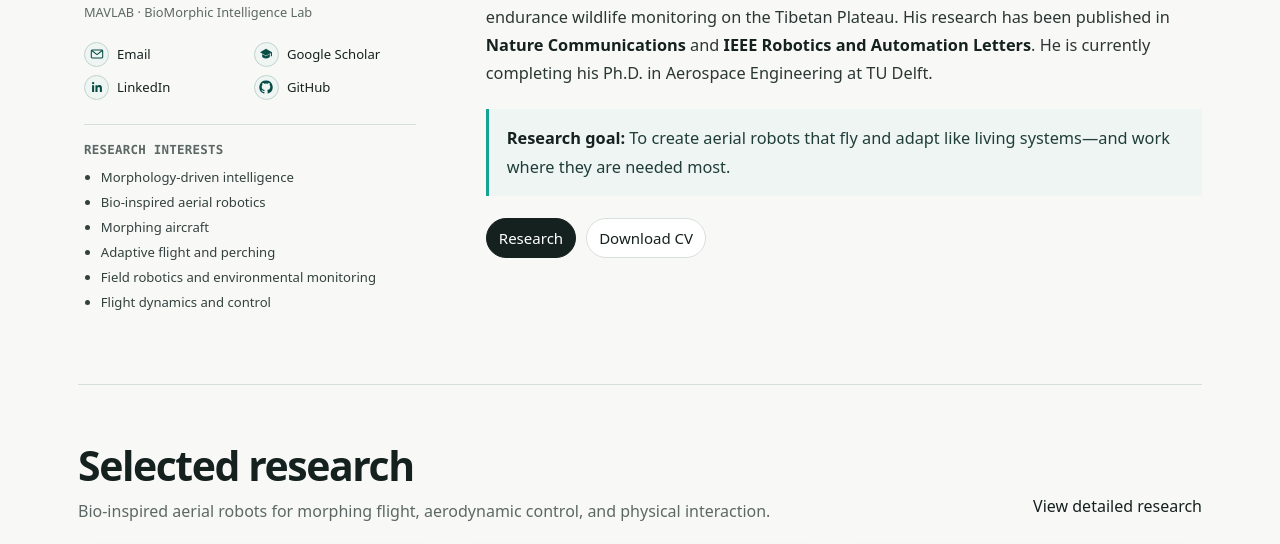
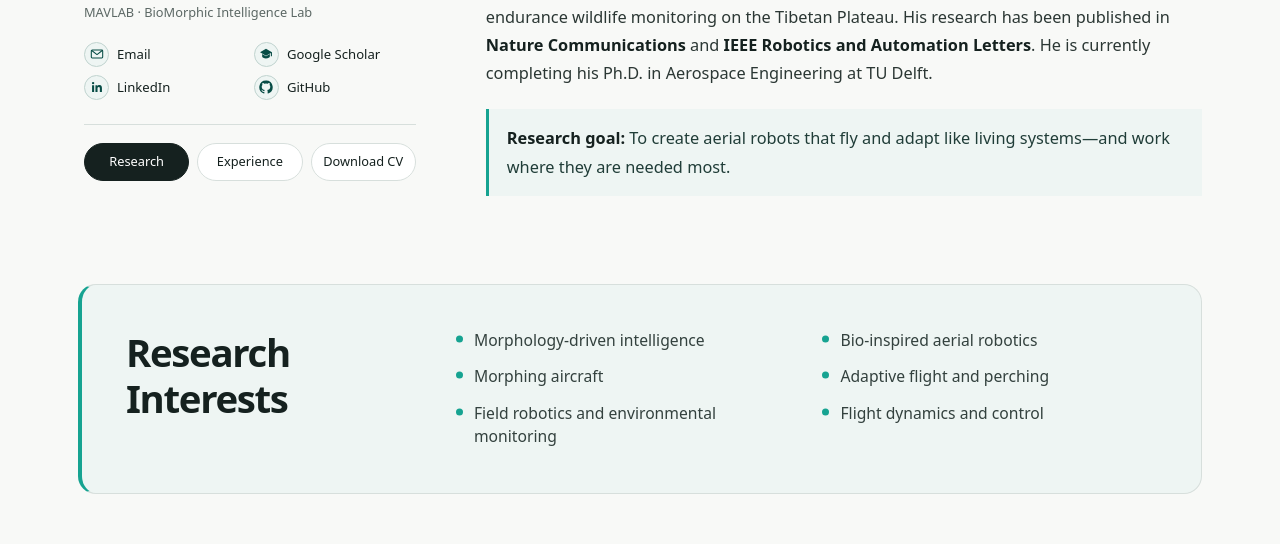
Before and after one commit to Liming-Zheng/Liming-Zheng.github.io, an Astro site: page / in a window 1280 px wide. Shown: the part 562-1106 px from the top of the page. Built offline with nearby package versions, Linux system fonts and the light colour scheme; Astro itself is replaced by a stand-in of ours; grey boxes are pictures that could not be loaded.

Commit message:
Refine homepage research interests layout

```diff
--- a/src/pages/index.astro
+++ b/src/pages/index.astro
@@ -10,7 +10,7 @@ const projects = (await getCollection("projects")).sort((a, b) => a.data.order -
 
 <BaseLayout image="/images/research/squirreldrone-whole-body-morphing.jpg">
   <section class="profile-hero">
-    <aside class="profile-sidebar" aria-label="Affiliation, profiles, and research interests">
+    <aside class="profile-sidebar" aria-label="Affiliation, profiles, and primary links">
       <figure class="profile-portrait">
         <img src="/images/me-with-suit.webp" alt="Liming Zheng in the aerial robotics laboratory at TU Delft" />
       </figure>
@@ -67,12 +67,11 @@ const projects = (await getCollection("projects")).sort((a, b) => a.data.order -
           </a>
         </nav>
 
-        <section class="profile-interests" aria-labelledby="research-interests-title">
-          <h2 id="research-interests-title">Research Interests</h2>
-          <ul>
-            {profile.interests.map((interest) => <li>{interest}</li>)}
-          </ul>
-        </section>
+        <nav class="profile-primary-actions" aria-label="Primary pages">
+          <a class="button primary" href="/projects/">Research</a>
+          <a class="button" href="/experience/">Experience</a>
+          <a class="button" href={profile.cv}>Download CV</a>
+        </nav>
       </div>
     </aside>
 
@@ -103,11 +102,14 @@ const projects = (await getCollection("projects")).sort((a, b) => a.data.order -
         <strong>Research goal:</strong> To create aerial robots that fly and adapt like living
         systems—and work where they are needed most.
       </p>
-      <div class="actions">
-        <a class="button primary" href="/projects/">Research</a>
-        <a class="button" href={profile.cv}>Download CV</a>
-      </div>
     </div>
+  </section>
+
+  <section class="home-interests" aria-labelledby="research-interests-title">
+    <h2 id="research-interests-title">Research Interests</h2>
+    <ul>
+      {profile.interests.map((interest) => <li>{interest}</li>)}
+    </ul>
   </section>
 
   <section class="home-research" aria-labelledby="selected-research-title">
--- a/src/styles/global.css
+++ b/src/styles/global.css
@@ -317,34 +317,72 @@ h3 {
   stroke: none;
 }
 
-.profile-interests {
+.profile-primary-actions {
+  display: grid;
+  grid-template-columns: repeat(3, minmax(0, 1fr));
+  gap: 8px;
   margin-top: 24px;
   padding-top: 18px;
   border-top: 1px solid var(--line);
 }
 
-.profile-interests h2 {
-  margin: 0 0 10px;
+.profile-primary-actions .button {
+  min-width: 0;
+  width: 100%;
+  padding-inline: 8px;
+  justify-content: center;
+  font-size: 0.8rem;
+  white-space: nowrap;
+}
+
+.home-interests {
+  display: grid;
+  grid-template-columns: minmax(190px, 0.55fr) minmax(0, 1.45fr);
+  gap: clamp(28px, 5vw, 70px);
+  align-items: start;
+  margin: 0 0 72px;
+  padding: clamp(28px, 4vw, 44px);
+  border: 1px solid var(--line);
+  border-left: 4px solid var(--signal);
+  border-radius: 18px;
+  background: #eef5f3;
+}
+
+.home-interests h2 {
+  margin: 0;
   padding: 0;
   border: 0;
-  color: var(--muted);
-  font-family: ui-monospace, SFMono-Regular, Menlo, Monaco, Consolas, monospace;
-  font-size: 0.78rem;
-  letter-spacing: 0.02em;
-  text-transform: uppercase;
-}
-
-.profile-interests ul {
-  display: grid;
-  gap: 6px;
-  margin: 0;
-  padding-left: 1.05rem;
-}
-
-.profile-interests li {
+  font-size: clamp(1.9rem, 3vw, 2.8rem);
+  letter-spacing: -0.035em;
+}
+
+.home-interests ul {
+  display: grid;
+  grid-template-columns: repeat(2, minmax(0, 1fr));
+  gap: 13px 32px;
+  margin: 0;
+  padding: 0;
+  list-style: none;
+}
+
+.home-interests li {
+  position: relative;
+  padding-left: 18px;
   color: #33413e;
-  font-size: 0.82rem;
-  line-height: 1.45;
+  font-size: 0.98rem;
+  line-height: 1.5;
+}
+
+.home-interests li::before {
+  position: absolute;
+  top: 0.65em;
+  left: 0;
+  width: 7px;
+  height: 7px;
+  border-radius: 50%;
+  background: var(--signal);
+  content: "";
+  transform: translateY(-50%);
 }
 
 .profile-intro h1 {
@@ -1449,6 +1487,12 @@ h3 {
     max-width: 360px;
   }
 
+  .home-interests {
+    grid-template-columns: 1fr;
+    gap: 22px;
+    margin-bottom: 56px;
+  }
+
   .featured-grid {
     grid-template-columns: 1fr;
   }
@@ -1566,4 +1610,13 @@ h3 {
     display: block;
     margin-top: 6px;
   }
-}
+
+  .home-interests {
+    padding: 24px 22px;
+  }
+
+  .home-interests ul {
+    grid-template-columns: 1fr;
+    gap: 10px;
+  }
+}
```
